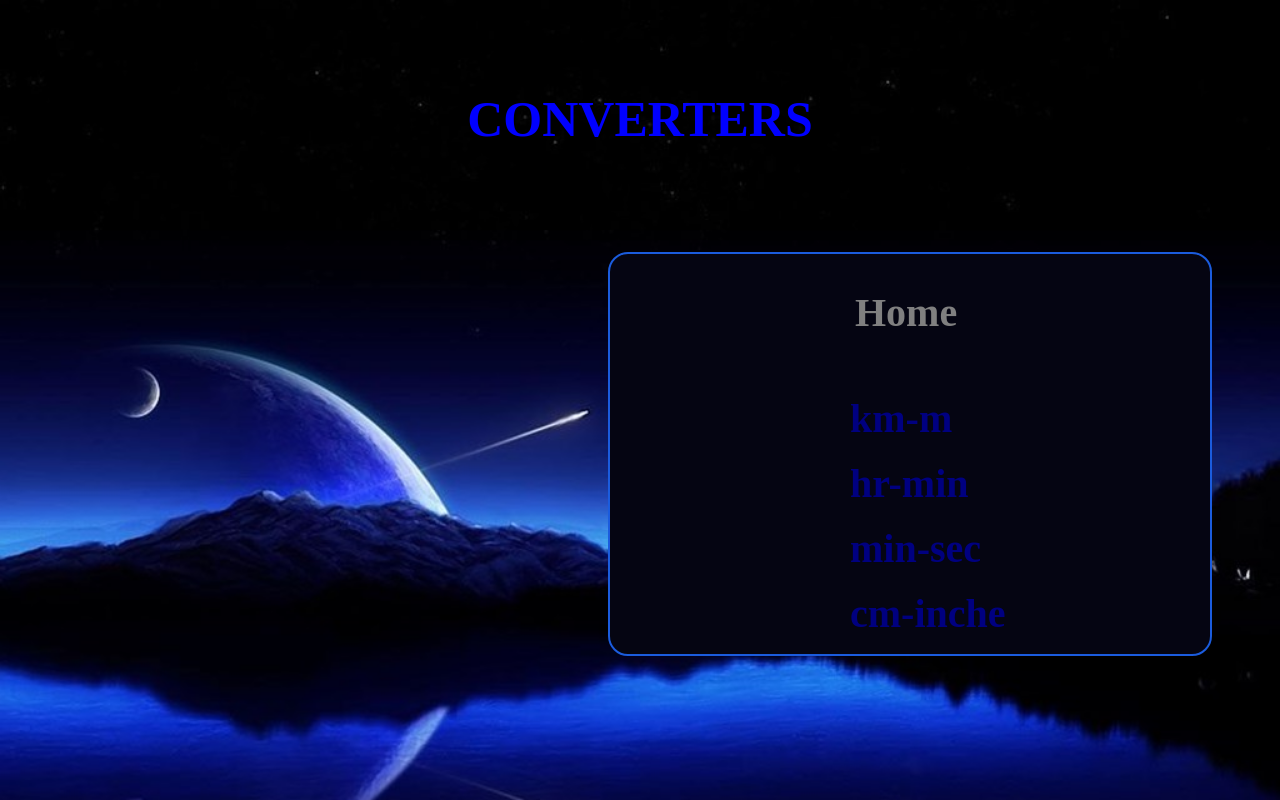
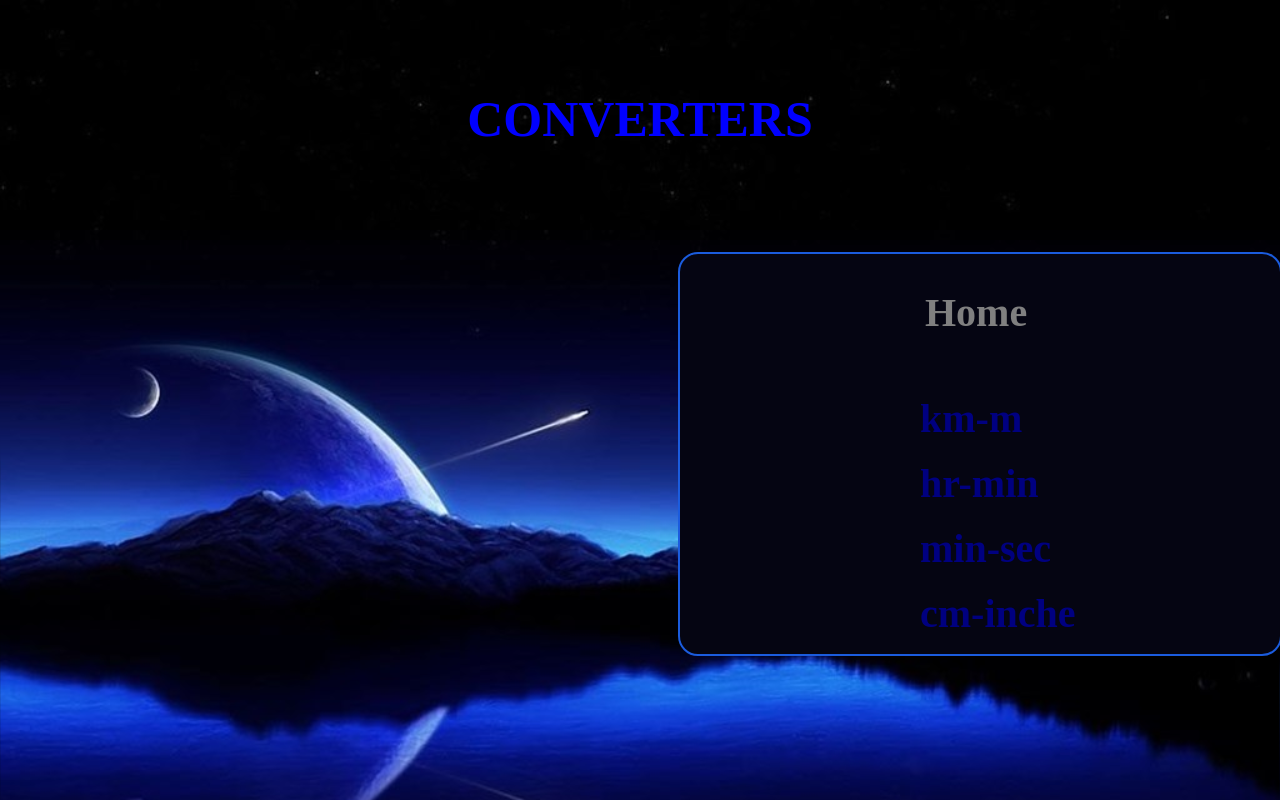
Before and after one commit to 7604928761/portfolio, a plain HTML site: page convert.html in a window 1280 px wide. Drawn offline with Linux system fonts and the light colour scheme.

Commit message:
Update convert.css

```diff
--- a/convert.css
+++ b/convert.css
@@ -4,7 +4,7 @@ height:400px;
 border: 2px solid rgb(27, 92, 222);
 background-color: rgb(5, 5, 18);
 border-radius: 20px;
-margin-left:600px;
+margin-left:670px;
 position: relative;
 
 }
```
